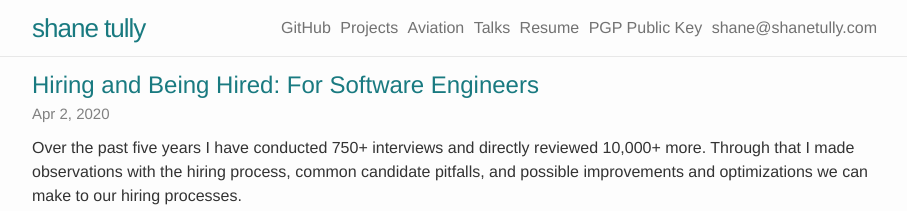
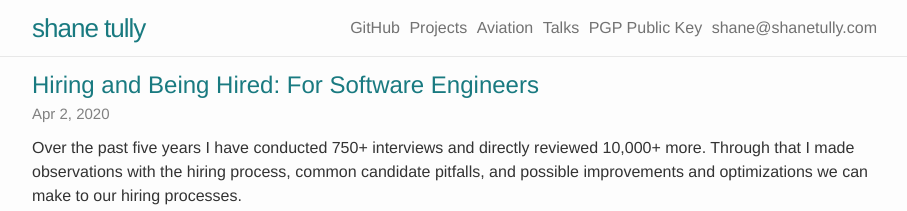
Before and after one commit to shanet/blog, a Jekyll site: the page built from index.html, in a window 1280 px wide and 900 px high. Shown: the top 211 px of the window, without its empty margins (183-1090 px from the left). Built offline with Jekyll 4.4.1, drawn with Linux system fonts in a browser that asks for light colours; the list of posts is cut into pages by our own code.

Commit message:
remove resume

```diff
--- a/_includes/header.html
+++ b/_includes/header.html
@@ -8,7 +8,6 @@
         <li><a href="/projects">Projects</a></li>
         <li><a href="/aviation">Aviation</a></li>
         <li><a href="/talks">Talks</a></li>
-        <li><a href="/assets/Shane_Tully_Resume.pdf">Resume</a></li>
         <li><a href="/assets/public_key.txt">PGP Public Key</a></li>
         <li><a href="#">sh&#97;&#x6e;&#x65;&#64;s&#104;&#x61;&#x6e;&#x65;tu&#108;&#x6c;&#x79;.c&#111;&#x6d;</a></li>
       </ul>
```
Also changed, not shown: 1 other file.
